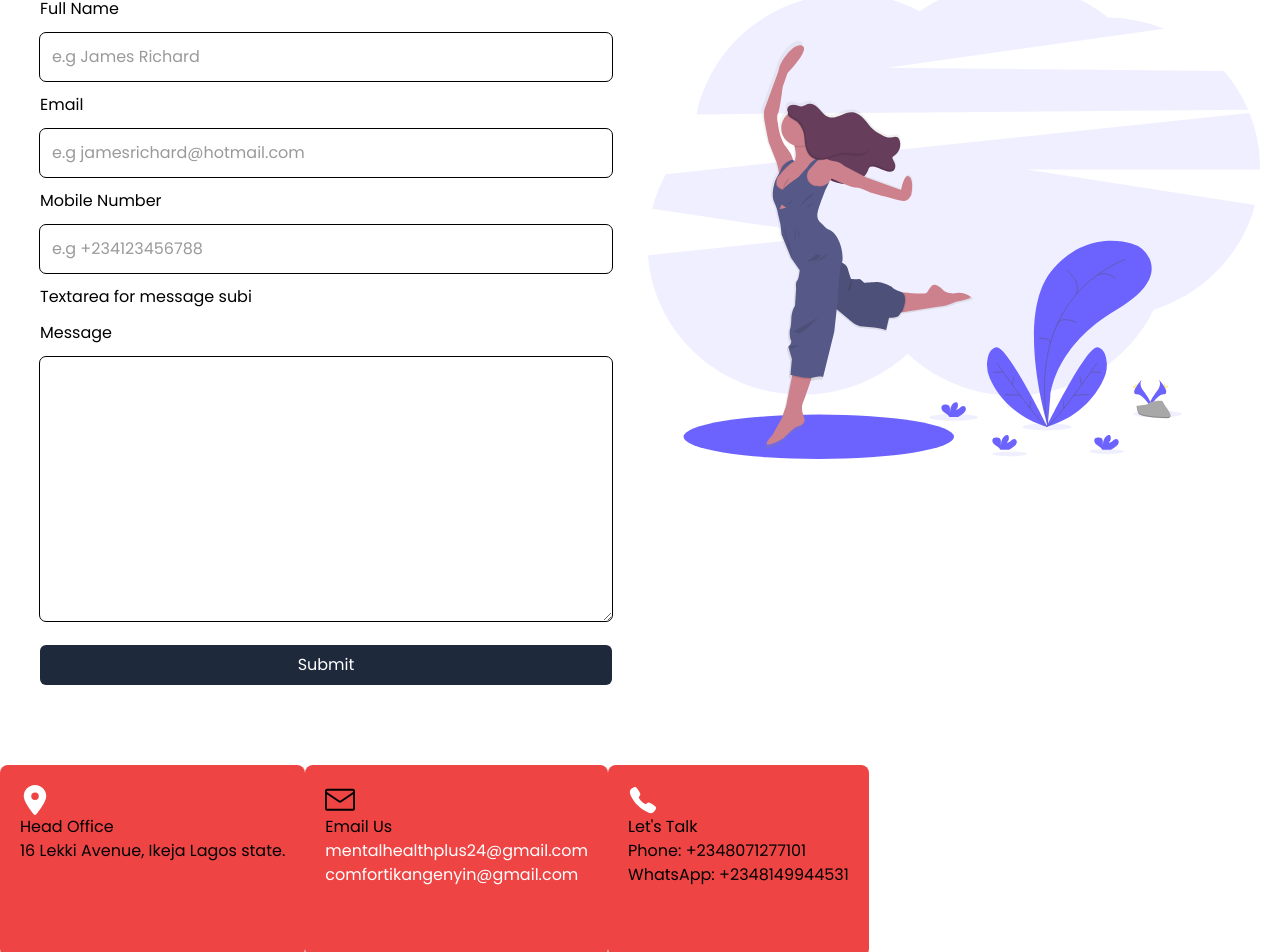
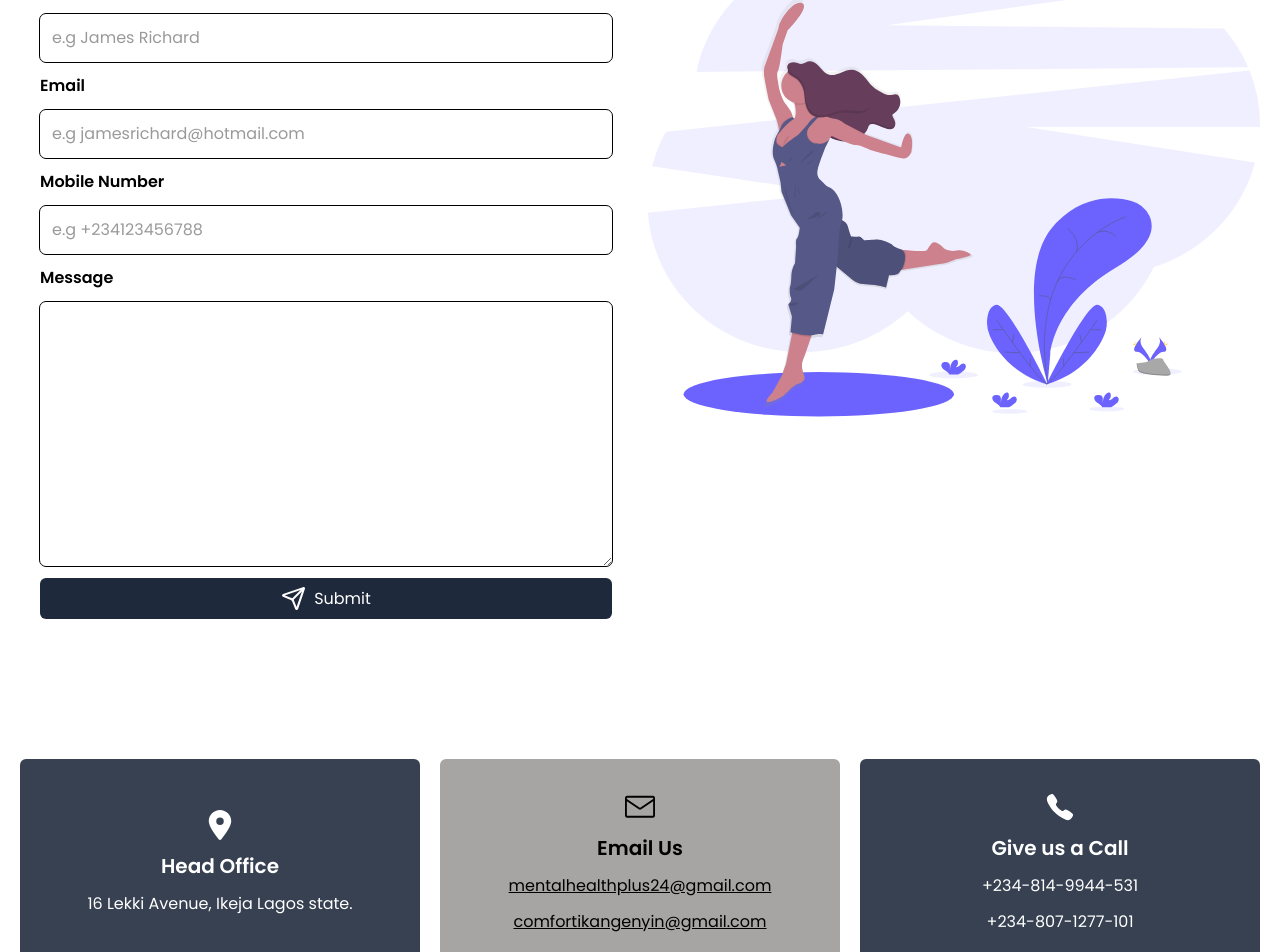
Before and after one commit to AllSparkTech100/Oikno_Hospital_Project, a React (Vite) app: page /contact in a window 1280 px wide. Shown: the part 1310-2262 px from the top of the page. Built offline with nearby package versions, Linux system fonts and the light colour scheme; a web font is replaced by a local one.

Commit message:
New Updates

```diff
--- a/src/Components/ContactCard.jsx
+++ b/src/Components/ContactCard.jsx
@@ -1,11 +1,15 @@
 import { FaLocationDot } from "react-icons/fa6";
 import { GoMail } from "react-icons/go";
+import { LuSend } from "react-icons/lu";
 import { IoCall } from "react-icons/io5";
-import { work } from "../lib/Images"
+import { work } from "../lib/Images";
+
+
+
 function ContactCard() {
   return (
     <>
-      <div className="container h-full mx-auto mt-40 mb-10  p-5">
+      <div className="container h-full mx-auto mt-32 mb-10  p-5">
         <div className="grid grid-cols-1 lg:grid-cols-2 gap-4 md:grid-cols-2">
           <div className="p-5">
             <div className="my-4">
@@ -24,27 +28,28 @@ function ContactCard() {
             <div className="mt-8"> <form action="">
               {/* FullName */}
               <div className="mb-3 flex gap-3 flex-col mt-3">
-                <label htmlFor="fullname">Full Name</label>
+                <label className="font-semibold" htmlFor="fullname">Full Name</label>
                 <input type="text" className="p-3 placeholder:text-black/40 outline border-gray-700 outline-1 bg-white focus:outline-orange-500 w-full rounded-md" name="fullname" id="" placeholder="e.g James Richard" required />
 
               </div>
               {/* Email Address */}
-              <div className="mb-3 flex gap-3 flex-col mt-3">
-                <label htmlFor="email">Email </label>
+              <div className="mb-3 cols-span-1 flex gap-3 flex-col mt-3">
+                <label className="font-semibold" htmlFor="email">Email </label>
                 <input type="email" className="p-3 placeholder:text-black/40 outline border-gray-700 outline-1 bg-white focus:outline-orange-500 w-full rounded-md" name="fullname" id="" placeholder="e.g jamesrichard@hotmail.com" required />
               </div>
               {/* Mobile Number */}
               <div className="mb-3 flex gap-3 flex-col mt-3">
-                <label htmlFor="number">Mobile Number </label>
-                <input type="number" className="p-3 placeholder:text-black/40 outline border-gray-700 outline-1 bg-white focus:outline-orange-500 w-full rounded-md" name="fullname" id="" placeholder="e.g +234123456788" required />
+                <label className="font-semibold" htmlFor="number">Mobile Number </label>
+                <input type="phone" className="p-3 placeholder:text-black/40 outline border-gray-700 outline-1 bg-white focus:outline-orange-500 w-full rounded-md" name="fullname" id="" placeholder="e.g +234123456788" required />
               </div>
-              Textarea for message subi
+              {/* Textarea for message */}
               <div className="mb-3 flex gap-3 flex-col mt-3">
-                <label htmlFor="message">Message </label>
+                <label className="font-semibold" htmlFor="message">Message </label>
                 <textarea className="p-3 placeholder:text-black/40 outline border-gray-700 outline-1 bg-white focus:outline-orange-500 w-full rounded-md" name="" id="" cols="30" rows="10"></textarea>
               </div>
-              <button className="w-full mt-3 rounded-md p-2 bg-slate-800 text-white text-center cursor:pointer">
-                Submit
+
+              <button className="w-full flex items-center justify-center mt-3 rounded-md p-2 bg-slate-800 text-white text-center cursor:pointer">
+                <span className="text-white mr-2"><LuSend size={25} /></span> Submit
               </button>
             </form></div>
           </div>
@@ -54,59 +59,63 @@ function ContactCard() {
           </div>
         </div>
       </div>
-      <div className="grid grid-flow-col auto-cols-max">
-        <div className="h-48 w-full rounded-lg p-5 bg-red-500">
-          <div className=" text-white">
-            <FaLocationDot size={30} />
+
+      <div className="container mx-auto mt-20 p-5">
+        <div className="grid grid-cols-1 gap-5 lg:grid-cols-3 md:grid-cols-3">
+          {/* Address */}
+          <div className="bg-gray-700 rounded-md flex  justify-center flex-col h-52 p-5">
+            <div className=" text-center text-white">
+              <FaLocationDot className="mb-3 mx-auto" size={30} />
+              <h3 className="mt-3 mb-3 font-semibold text-xl">Head Office</h3>
+              <p className="mt-3"> 16 Lekki Avenue, Ikeja Lagos state.</p>
             </div>
-          <h3 className="">Head Office</h3>
-          <p> 16 Lekki Avenue, Ikeja Lagos state.</p>
           </div>
-
-        <div className=" h-48 w-full rounded-lg p-5 bg-red-500">
-          <div className="">
-            <GoMail size={30} />
-          </div>
-          <h3 className="">Email Us</h3>
-          <p className="">
-            <a
+          {/* Email Contact */}
+          <div className="bg-[#a29f9ff0] text-black rounded-md flex justify-center flex-col h-52 p-5">
+            <div className=" text-center ">
+              <GoMail className="mb-3 mx-auto" size={30} />
+              <h3 className="mt-3 mb-3 font-semibold text-xl">Email Us</h3>
+              <p className="mt-3">  <a
                 href="mailto:mentalhealthplus24@gmail.com"
-              className=" text-white"
+                className="underline"
                 target="_blank"
               >
                 mentalhealthplus24@gmail.com
-            </a>
-          </p>
-          <p className="">
+              </a></p>
+              <p className="mt-3">
                 <a
                   href="mailto:comfortikangenyin@gmail.com"
-              className=" text-white"
+                  className="underline"
                   target="_blank"
                 >
                   comfortikangenyin@gmail.com
-            </a>
-          </p>
+                </a></p>
+            </div>
+          </div>
+          {/* Phone Contact */}
+          <div className="bg-gray-700 rounded-md flex  justify-center flex-col h-52 p-5">
+            <div className=" text-center text-white">
+              <IoCall className="mb-3 mx-auto" size={30} />
+              <h3 className="mt-3 mb-3 font-semibold text-xl">Give us a Call</h3>
+              <p className="mt-3">  <a
+                href="tel:+2348149944531"
+                className=" text-white"
+
+              >
+                +234-814-9944-531
+              </a></p>
+              <p className="mt-3">  <a
+                href="tel:+2348071277101"
+                className=" text-white"
+
+              >
+                +234-807-1277-101
+              </a></p>
+            </div>
+          </div>
+        </div>
       </div>
 
-        <div className="h-48 w-full rounded-lg p-5 bg-red-500">
-          <div className="">
-            <IoCall size={30} className="text-white" />
-          </div>
-          <h3 className="">Let&apos;s Talk</h3>
-          <p className="">
-            Phone:{" "}
-            <a href="tel:+2348149944531" target="_blank">
-              <span className="">+2348071277101</span>
-            </a>
-          </p>
-          <p className="">
-            WhatsApp:{" "}
-            <a href="https://wa.link/1w05vq" target="_blank">
-              <span className="">+2348149944531</span>
-            </a>
-          </p>
-        </div>
-      </div>
     </>
   );
 }
--- a/src/Components/Feedback.jsx
+++ b/src/Components/Feedback.jsx
@@ -14,22 +14,22 @@ function Feedback() {
         "My teenage daughter was initially resistant to therapy, but Mental Health Plus and Saner LTD. built a trusting bond with her. She’s now more open and emotionally resilient.",
     },
     {
-      name: "Counseling Therapy Client",
+      name: "Counselling Client",
       testify:
         "Before counseling, I was overwhelmed by stress. Thanks to Mental Health Plus and Saner LTD., I’ve learned coping mechanisms that allow me to thrive, even in challenging times.",
     },
     {
       name: "Individual Therapy Client",
       testify:
-        "I’ve been to many therapists before, but Alexnader Comfort is the first to truly connect with me. Their insight and care have helped me heal from past trauma.",
+        "I’ve been to many therapists before, but Alexander Comfort is the first to truly connect with me. Their insight and care have helped me heal from past trauma.",
     },
     {
       name: "Group Therapy Participant",
       testify:
-        "The group therapy sessions were a turning point for me. Hearing others’ experiences and sharing my own helped me feel less alone in my struggles.",
+        "The group therapy sessions were a turning point for me. Hearing others' experiences and sharing my own helped me feel less alone in my struggles.",
     },
     {
-      name: "Career Therapy Client",
+      name: "Career Counselling Client",
       testify:
         "I came to Mental Health Plus and Saner LTD. feeling completely lost in my career. Now, I have a clear vision of my goals and the courage to pursue them.",
     },
--- a/src/Components/Header.jsx
+++ b/src/Components/Header.jsx
@@ -1,6 +1,6 @@
 import { useState } from "react";
 import { IoClose, IoMenuSharp } from "react-icons/io5";
-import { GiBrain } from "react-icons/gi";
+// import { GiBrain } from "react-icons/gi";
 
 function Header() {
   const [isMenu, setIsMenu] = useState(false);
@@ -10,18 +10,17 @@ function Header() {
   };
   return (
     <>
-      <header className="sticky top-0 z-10 bg-white">
+      <header className="sticky top-0 z-10 bg-green-400 text-white">
         <div className="max-w-4xl flex justify-between items-center p-4">
-          <h1 className="text-lg font-bold uppercase felx-none flex items-center justify-center gap-2  text-black">
-            <GiBrain className="text-blue-800" size={35} />
-            Mental Health <span className="font-bold text-blue-900">+</span>
-          </h1>
+
+          <img src="/mhslogo.png" className="p-3 h-12 w-42 " alt="Logo" />
+
           <button
-              onClick={menuToggle}
-              className="text-2xl sm:hidden focus:outline-none"
-            >
-              {isMenu ? <IoClose size={28} /> : <IoMenuSharp size={28} />}
-            </button>
+            onClick={menuToggle}
+            className="text-2xl sm:hidden focus:outline-none"
+          >
+            {isMenu ? <IoClose size={28} /> : <IoMenuSharp size={28} />}
+          </button>
           <div>
 
             <nav
--- a/src/Pages/Contact.jsx
+++ b/src/Pages/Contact.jsx
@@ -3,15 +3,16 @@ import ContactCard from "../Components/ContactCard";
 function Contact() {
   return (
     <>
-    <div className="relative h-screen">
+      <div className="relative h-screen">
         <div className="absolute bg-no-repeat inset-0 bg-[url('/seren.jpeg')] bg-cover bg-bottom before:absolute before:inset-0 before:bg-gradient-to-b before:from-black/50 before:to-black/55">
-          <div className="relative p-5 mx-auto my-40 ">
-
+          <div className="relative p-5 mx-auto my-52">
             <div className="flex-col justify-center items-center flex gap-8 place-items-center">
               <h4 className=" uppercase text-center text-4xl lg:text-7xl font-bold text-white">
                 contact us
               </h4>
+              <p className="mt-3">
 
+              </p>
             </div>
           </div>
         </div>
```
Also changed, not shown: public/mhslogo.png (added). Lines whose indentation alone changed are shown as unchanged.
